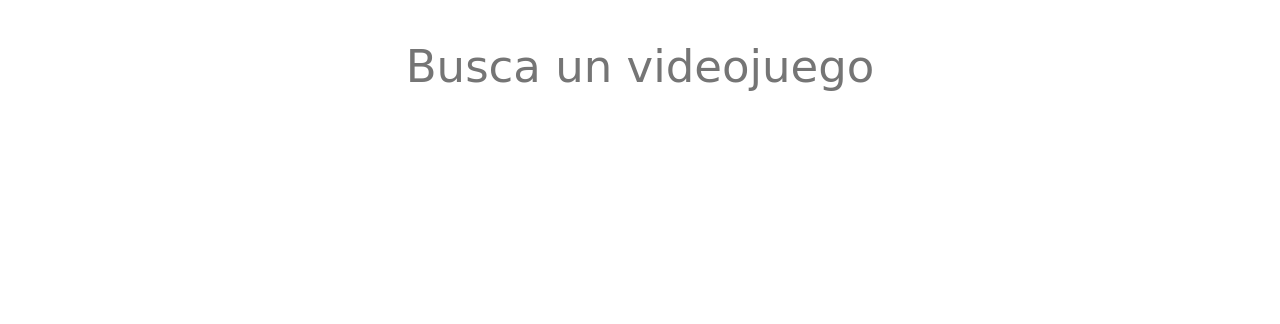
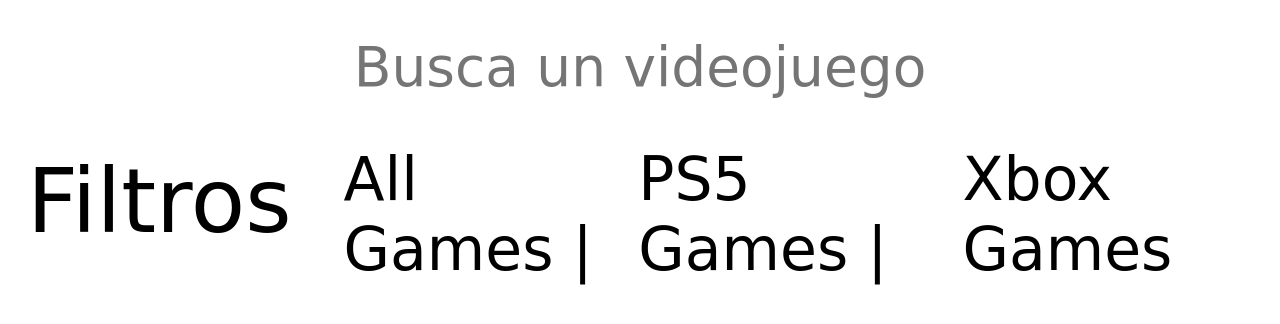
Before and after one commit to SebastianArevalo94/GAMES-FETCH-API, a plain HTML site: page index.html in a window 1280 px wide. Drawn offline with nearby package versions, Linux system fonts and the light colour scheme; some packages are replaced by stand-ins of ours; no server answers; a script that the page names is missing; a web font is replaced by a local one.

Commit message:
[version2.0]

```diff
--- a/index.html
+++ b/index.html
@@ -20,9 +20,10 @@
         </form>
     </nav>
     <div class="filter">
+        <p class="filter-title">Filtros</p>
         <ul class="filter-list">
-            <li class="show-all">All Games</li>
-            <li class="show-ps">PS5 Games</li>
+            <li class="show-all">All Games |</li>
+            <li class="show-ps">PS5 Games |</li>
             <li class="show-xbox">Xbox Games</li>
         </ul>
     </div>
--- a/styles/index.css
+++ b/styles/index.css
@@ -30,13 +30,27 @@
     margin-bottom: 35px;
 }
 
+.filter-title {
+    margin: auto 0;
+    font-size: 89px;
+    color: #000;
+    padding: 0 12px;
+    margin: 15px;
+    background-color: #fff;
+}
+
 .filter-list {
     list-style: none;
     display: flex;
     gap: 30px;
-    font-size: 65px;
-    color: #fff;
+    border-radius: 45px;
+    font-size: 60px;
+    color: #000;
     cursor: pointer;
+    padding: 10px 25px;
+    background-color: #fff;
+    height: fit-content;
+    margin: auto 0;
 }
 
 .form {
@@ -51,9 +65,9 @@
 .input {
     border: none;
     outline: none;
-    padding: 15px;
+    padding: 10px;
     border-radius: 50px;
-    font-size: 45px;
+    font-size: 55px;
     text-align: center;
 }
 
@@ -78,7 +92,7 @@
 .card-info {
     display: inline-flex;
     gap: 15px;
-    margin: 12px;
+    margin: auto 0;
 
 }
 
```
